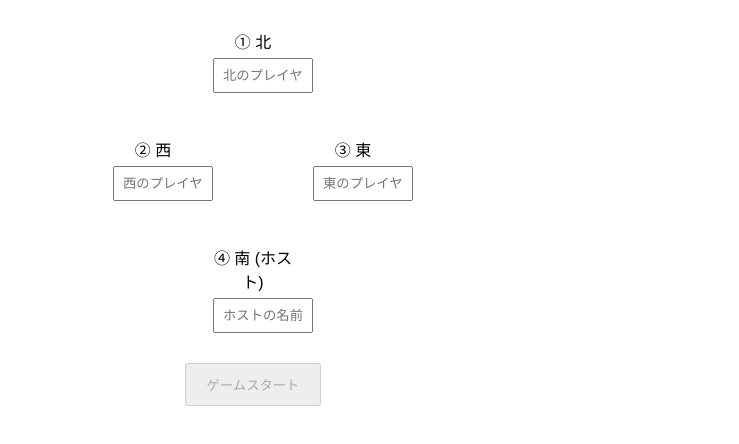
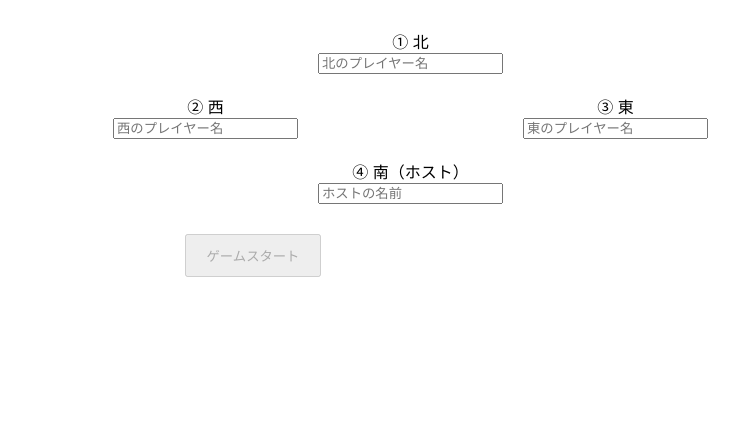
Before and after one commit to kakurekumanomix/-, a website: page public/index.html in a window 1280 px wide. Shown: the part 70-514 px from the top of the page, without its empty margins (387-1126 px from the left). Drawn offline with nearby package versions, Linux system fonts and the light colour scheme.

Commit message:
Update index.html

```diff
--- a/public/index.html
+++ b/public/index.html
@@ -8,49 +8,43 @@
     body { font-family: Arial, sans-serif; text-align: center; }
     .grid { display: grid; grid-template-columns: 1fr 1fr 1fr; grid-template-rows: 1fr 1fr 1fr; width: 300px; margin: 0 auto; }
     .input-box { padding: 10px; }
-    .input-box label { display: block; margin-bottom: 5px; }
-    .input-box input { width: 100%; padding: 8px; }
     button { padding: 10px 20px; margin-top: 20px; }
   </style>
 </head>
 <body>
   <h1>麻雀ゲーム - プレイヤー名登録</h1>
-
-  <!-- プレイヤー名の入力欄を麻雀の席順に配置 -->
   <div class="grid">
     <div></div>
     <div class="input-box">
       <label for="northPlayer">① 北</label>
-      <input type="text" id="northPlayer" placeholder="北のプレイヤー名" required>
+      <input type="text" id="northPlayer" placeholder="北のプレイヤー名">
     </div>
     <div></div>
 
     <div class="input-box">
       <label for="westPlayer">② 西</label>
-      <input type="text" id="westPlayer" placeholder="西のプレイヤー名" required>
+      <input type="text" id="westPlayer" placeholder="西のプレイヤー名">
     </div>
     <div></div>
     <div class="input-box">
       <label for="eastPlayer">③ 東</label>
-      <input type="text" id="eastPlayer" placeholder="東のプレイヤー名" required>
+      <input type="text" id="eastPlayer" placeholder="東のプレイヤー名">
     </div>
 
     <div></div>
     <div class="input-box">
-      <label for="southPlayer">④ 南 (ホスト)</label>
-      <input type="text" id="southPlayer" placeholder="ホストの名前" required>
+      <label for="southPlayer">④ 南（ホスト）</label>
+      <input type="text" id="southPlayer" placeholder="ホストの名前">
     </div>
     <div></div>
   </div>
 
   <button id="startGameBtn" disabled>ゲームスタート</button>
 
-  <script src="/socket.io/socket.io.js"></script>
   <script>
+    const inputs = document.querySelectorAll('input');
     const startGameBtn = document.getElementById('startGameBtn');
-    const inputs = document.querySelectorAll('input');
 
-    // 全ての入力欄に値が入ったらボタンを有効化
     inputs.forEach(input => {
       input.addEventListener('input', () => {
         const allFilled = Array.from(inputs).every(i => i.value.trim() !== "");
@@ -58,7 +52,6 @@
       });
     });
 
-    // 「ゲームスタート」ボタンを押したら次の画面に進む
     startGameBtn.addEventListener('click', () => {
       const players = {
         north: document.getElementById('northPlayer').value,
```
